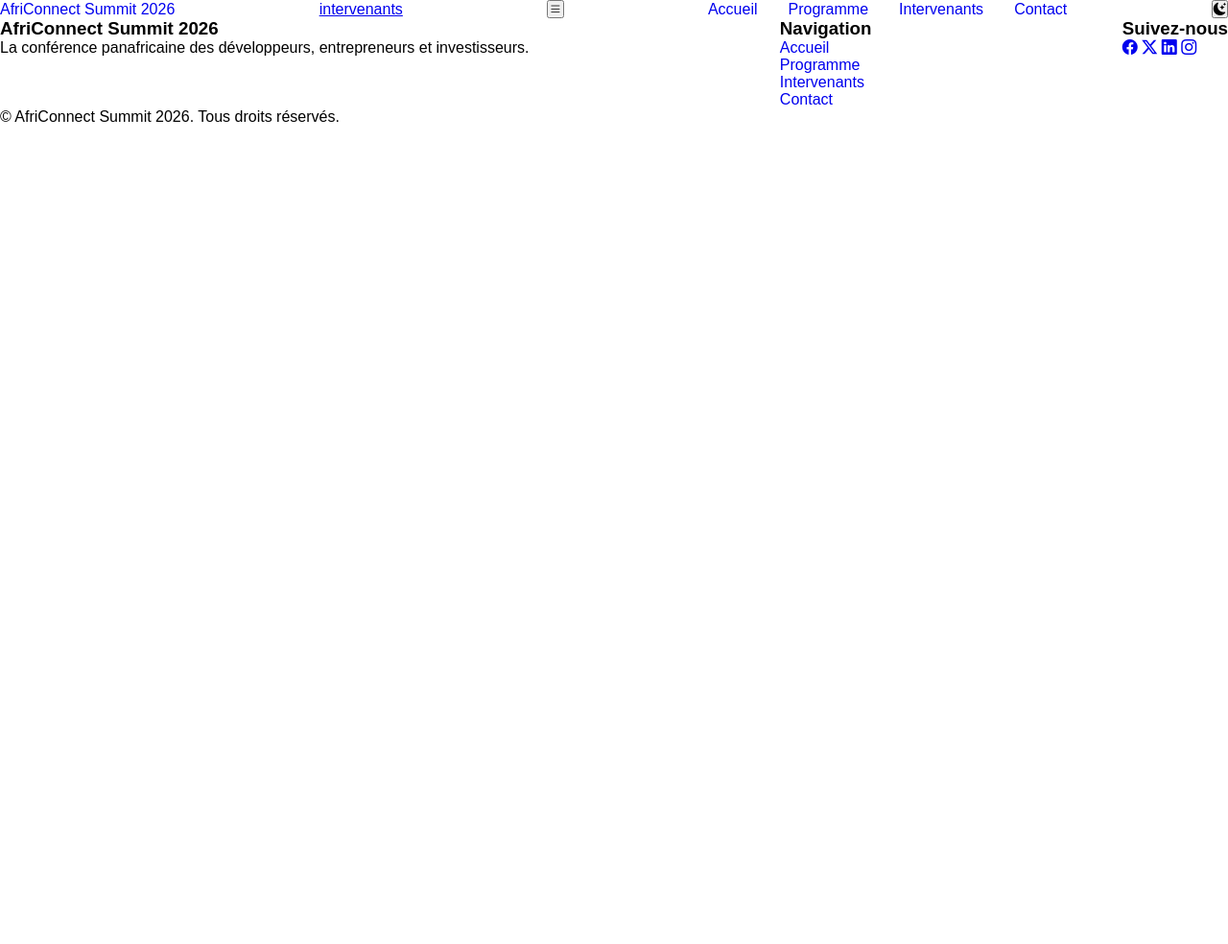
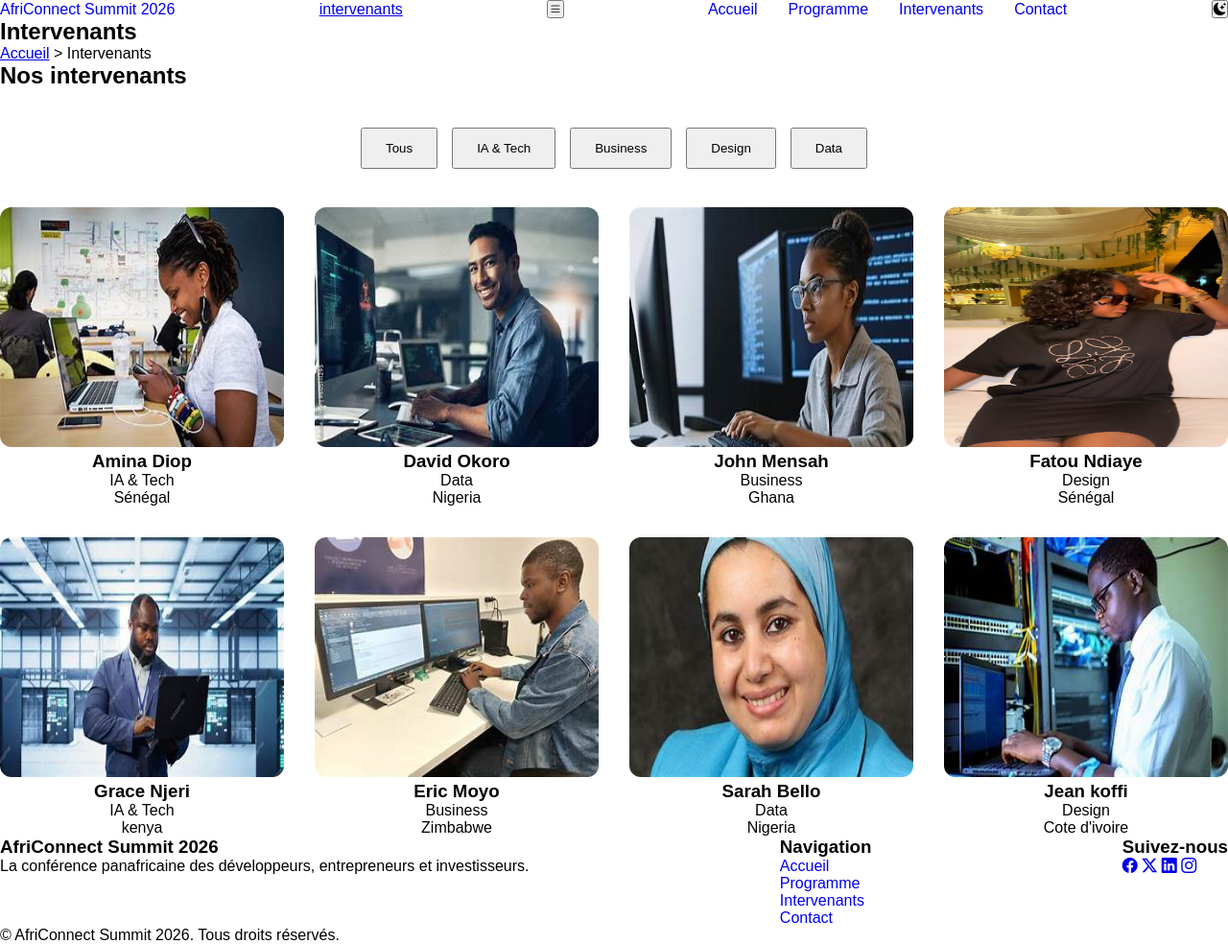
Before and after one commit to mamoufaye39-pixel/FAYE-Cheikh-Ahmadou-Tidiane-AfriConnectSummit, a plain HTML site: page FAYE-Cheikh-Ahmadou-Tidiane-AfriConnectSummit/intervenants.html in a window 1280 px wide. Shown: the whole page at 96% size. Before the commit the page ends 800 px from the top, so only its background shows below. Drawn offline with nearby package versions, Linux system fonts and the light colour scheme.

Commit message:
Création de la page Intervenants

```diff
--- a/FAYE-Cheikh-Ahmadou-Tidiane-AfriConnectSummit/css/style.css
+++ b/FAYE-Cheikh-Ahmadou-Tidiane-AfriConnectSummit/css/style.css
@@ -148,3 +148,30 @@ td{
     grid-template-columns:repeat(auto-fit,minmax(250px,1fr));
     gap:2rem;
 }
+.filters{
+    display:flex;
+    justify-content:center;
+    gap:15px;
+    flex-wrap:wrap;
+    margin:40px 0;
+}
+
+.filter-btn{
+    padding:12px 24px;
+    cursor:pointer;
+}
+
+.speakers-grid{
+    display:grid;
+    grid-template-columns:repeat(auto-fit,minmax(250px,1fr));
+    gap:2rem;
+}
+
+.speaker-card{
+    text-align:center;
+}
+
+.speaker-card img{
+    width:100%;
+    border-radius:12px;
+}
--- a/FAYE-Cheikh-Ahmadou-Tidiane-AfriConnectSummit/intervenants.html
+++ b/FAYE-Cheikh-Ahmadou-Tidiane-AfriConnectSummit/intervenants.html
@@ -57,14 +57,125 @@
     <main>
 
         <!-- Hero -->
+         <section class="page-hero">
+    <div class="container">
+        <h1>Intervenants</h1>
+        <p>
+            <a href="index.html">Accueil</a> >
+            Intervenants
+        </p>
+    </div>
+</section>
 
-        <!-- Chiffres clés -->
+        <!-- boutons de filtre -->
+         <section class="speakers">
 
-        <!-- Pourquoi participer -->
+    <h2>Nos intervenants</h2>
 
-        <!-- Intervenants vedettes -->
+    <div class="filters">
+        <button class="filter-btn active">Tous</button>
+        <button class="filter-btn">IA & Tech</button>
+        <button class="filter-btn">Business</button>
+        <button class="filter-btn">Design</button>
+        <button class="filter-btn">Data</button>
+    </div>
 
-        <!-- Sponsors -->
+        <!-- grille des intervenants -->
+         <div class="speakers-grid">
+
+    <article class="speaker-card">
+        <img src="js/images/OIP (10).jpg" alt="Amina Diop" width="250" height="250">
+
+        <h3>Amina Diop</h3>
+
+        <p>IA & Tech</p>
+
+        <span>Sénégal</span>
+
+    </article>
+
+    <article class="speaker-card">
+        <img src="js/images/OIP (2).jpg" alt="David Okoro" width="250" height="250">
+
+        <h3>David Okoro</h3>
+
+        <p>Data</p>
+
+        <span>Nigeria</span>
+
+    </article>
+
+    <article class="speaker-card">
+        <img src="js/images/OIP (4).jpg" alt="John Mensah" width="250" height="250">
+
+        <h3>John Mensah</h3>
+
+        <p>Business</p>
+
+        <span>Ghana</span>
+
+    </article>
+
+    <article class="speaker-card">
+        <img src="js/images/WhatsApp Image 2026-06-12 at 01.21.56.jpeg" alt="Fatou Ndiaye" width="250" height="250">
+
+        <h3>Fatou Ndiaye</h3>
+
+        <p>Design</p>
+
+        <span>Sénégal</span>
+
+    </article>
+
+    <article class="speaker-card">
+        <img src="js/images/OIP (8).jpg" alt="Grace Njeri" width="250" height="250">
+
+        <h3>Grace Njeri</h3>
+
+        <p>IA & Tech</p>
+
+        <span>kenya</span>
+
+    </article>
+
+    <article class="speaker-card">
+        <img src="js/images/OIP (7).jpg" alt="Eric Moyo" width="250" height="250">
+
+        <h3>Eric Moyo</h3>
+
+        <p>Business</p>
+
+        <span>Zimbabwe</span>
+
+    </article>
+
+    <article class="speaker-card">
+        <img src="js/images/OIP (6).jpg" alt="Sarah Bello" width="250" height="250">
+
+        <h3>Sarah Bello</h3>
+
+        <p>Data</p>
+
+        <span>Nigeria</span>
+
+    </article>
+
+    <article class="speaker-card">
+        <img src="js/images/OIP (5).jpg" alt="Jean koffi" width="250" height="250">
+
+        <h3>Jean koffi</h3>
+
+        <p>Design</p>
+
+        <span>Cote d'ivoire</span>
+
+    </article>
+         </div>
+         </section>
+
+
+
+
 
     </main>
 
```
Also changed, not shown: FAYE-Cheikh-Ahmadou-Tidiane-AfriConnectSummit/index.html (+4 -4 lines), FAYE-Cheikh-Ahmadou-Tidiane-AfriConnectSummit/js/images/OIP (10).jpg (added), FAYE-Cheikh-Ahmadou-Tidiane-AfriConnectSummit/js/images/OIP (2).jpg (added), FAYE-Cheikh-Ahmadou-Tidiane-AfriConnectSummit/js/images/OIP (4).jpg (added), FAYE-Cheikh-Ahmadou-Tidiane-AfriConnectSummit/js/images/OIP (5).jpg (added), FAYE-Cheikh-Ahmadou-Tidiane-AfriConnectSummit/js/images/OIP (6).jpg (added), FAYE-Cheikh-Ahmadou-Tidiane-AfriConnectSummit/js/images/OIP (7).jpg (added), FAYE-Cheikh-Ahmadou-Tidiane-AfriConnectSummit/js/images/OIP (8).jpg (added), FAYE-Cheikh-Ahmadou-Tidiane-AfriConnectSummit/js/images/WhatsApp Image 2026-06-12 at 01.21.56.jpeg (added).
